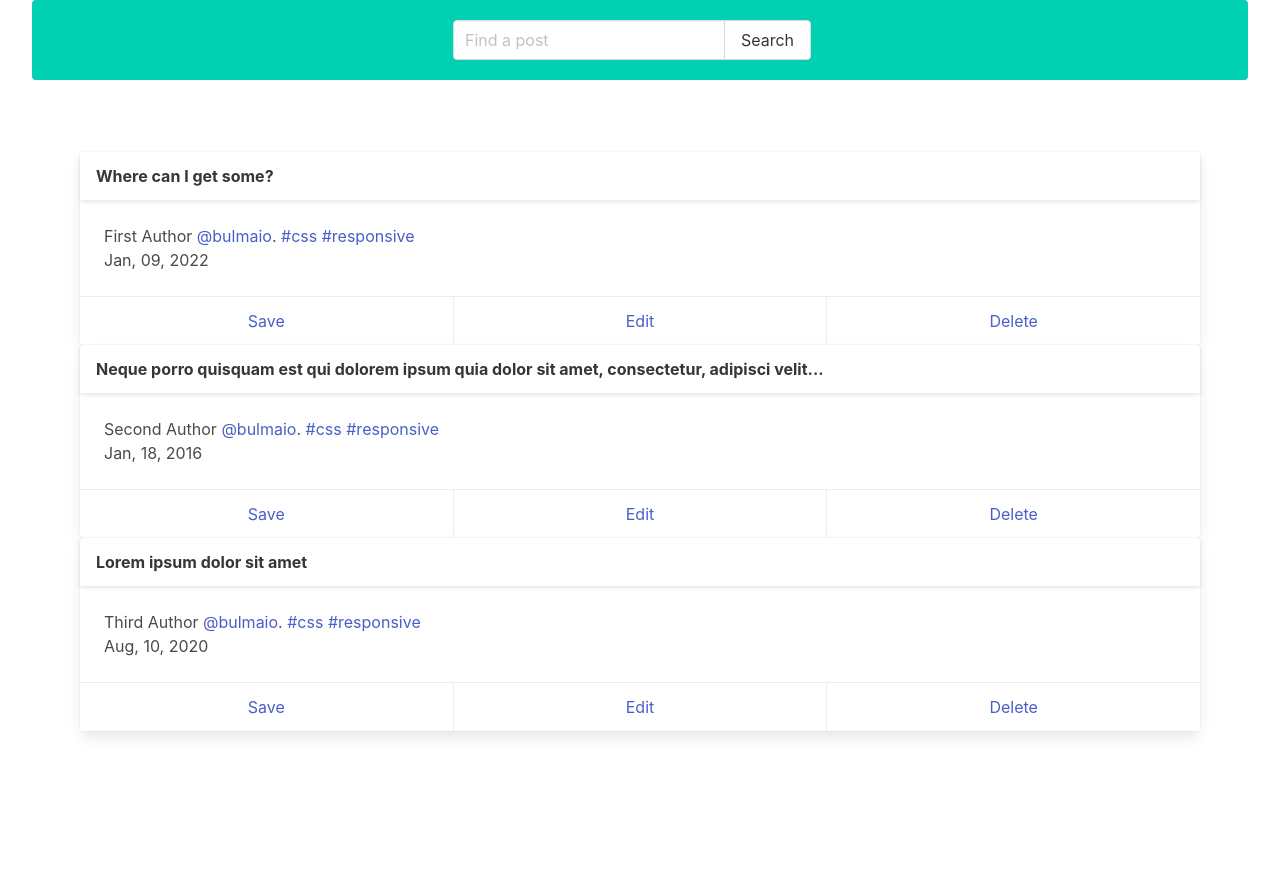
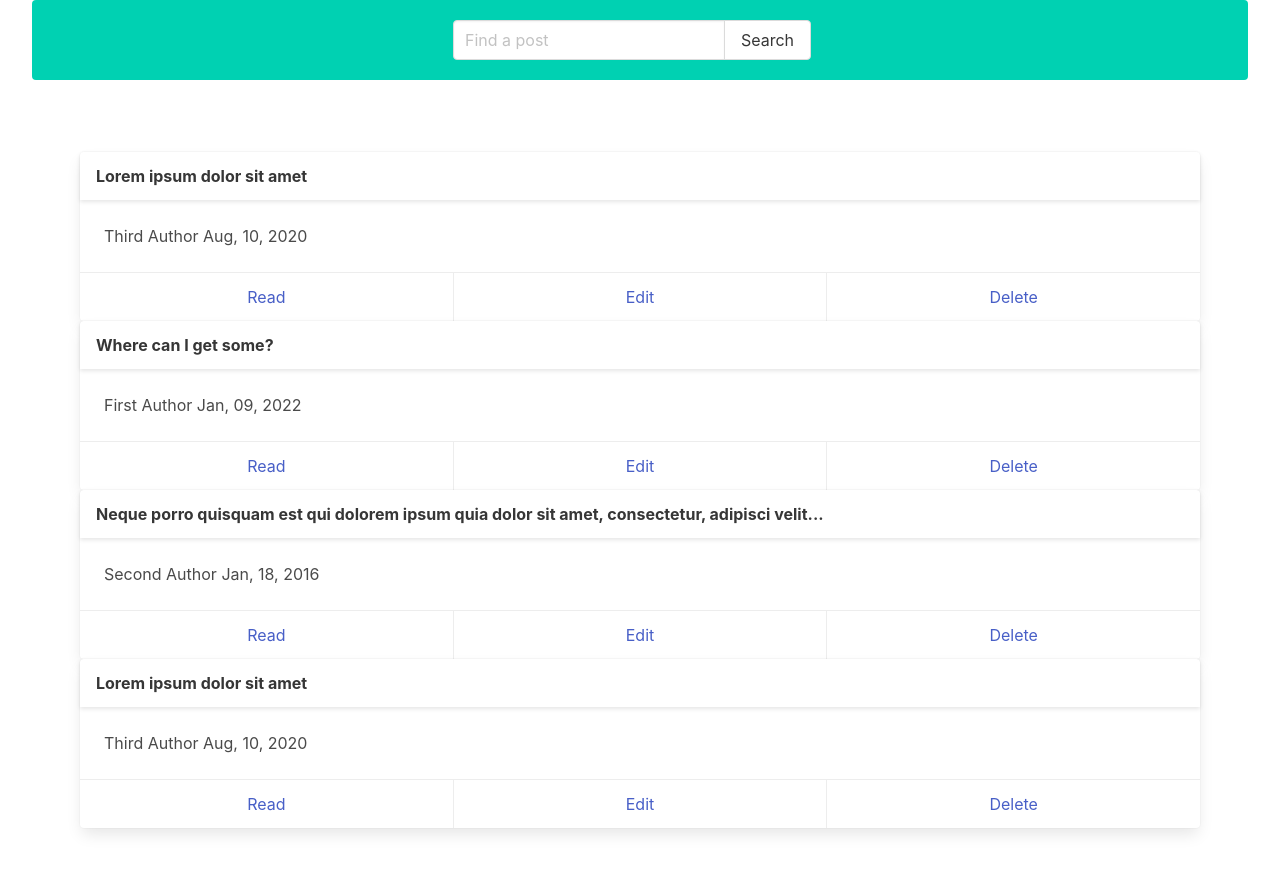
Before and after one commit to Naglisimo/vue-post, a Vue app: page / in a window 1280 px wide. Shown: the top 872 px of the page. Before the commit the page ends 800 px from the top, so only its background shows below. Built offline with nearby package versions, Linux system fonts and the light colour scheme; data requests are answered from the project's data file.

Commit message:
added some mixins, confirm modal popup before deleting and something more, can't remember

```diff
--- a/db.json
+++ b/db.json
@@ -18,21 +18,28 @@
   ],
   "posts": [
     {
-      "id": 1,
+      "id": 6,
+      "title": "Lorem ipsum dolor sit amet",
+      "body": "Lorem ipsum dolor sit amet, consectetur adipiscing elit. Curabitur at velit eget ante varius porta id quis erat. Maecenas ut diam quam. Nam lectus nunc, pharetra et mauris eu, sagittis dignissim ligula. Vestibulum ante ipsum primis in faucibus orci luctus et ultrices posuere cubilia curae; Pellentesque faucibus est diam, id.",
+      "author": "Third Author",
+      "created_at": "Aug, 10, 2020"
+    },
+    {
+      "id": 7,
       "title": "Where can I get some?",
       "body": "There are many variations of passages of Lorem Ipsum available, but the majority have suffered alteration in some form, by injected humour, or randomised words which don't look even slightly believable. If you are going to use a passage of Lorem Ipsum, you need to be sure there isn't anything embarrassing hidden in the middle of text. All the Lorem Ipsum generators on the Internet tend to repeat predefined chunks as necessary, making this the first true generator on the Internet. It uses a dictionary of over 200 Latin words, combined with a handful of model sentence structures, to generate Lorem Ipsum which looks reasonable. The generated Lorem Ipsum is therefore always free from repetition, injected humour, or non-characteristic words etc.",
       "author": "First Author",
       "created_at": "Jan, 09, 2022"
     },
     {
-      "id": 2,
+      "id": 8,
       "title": "Neque porro quisquam est qui dolorem ipsum quia dolor sit amet, consectetur, adipisci velit...",
       "body": "Lorem ipsum dolor sit amet, consectetur adipiscing elit. Donec eu dictum diam, at commodo dui. Vestibulum tristique risus vitae lectus interdum accumsan. Nam vestibulum, massa nec blandit bibendum, mauris neque laoreet tortor, egestas ultricies risus mi in elit. Sed dignissim purus eleifend est gravida, vitae maximus neque consectetur. Nulla elit massa, vulputate eu posuere nec, vehicula at dolor. Mauris vel eleifend dolor, vel semper tellus. Maecenas faucibus neque gravida, vehicula quam non, cursus augue. In feugiat pellentesque turpis a vulputate. Nam faucibus dignissim turpis sed egestas. Sed posuere, nisl eu accumsan efficitur, purus ligula imperdiet elit, vitae commodo tellus purus molestie mauris. Nam gravida sem blandit egestas blandit. Nullam facilisis vitae risus non laoreet. Quisque fermentum dapibus libero, at mattis ante pharetra posuere. In sed justo eleifend nunc euismod posuere.",
       "author": "Second Author",
       "created_at": "Jan, 18, 2016"
     },
     {
-      "id": 3,
+      "id": 9,
       "title": "Lorem ipsum dolor sit amet",
       "body": "Lorem ipsum dolor sit amet, consectetur adipiscing elit. Curabitur at velit eget ante varius porta id quis erat. Maecenas ut diam quam. Nam lectus nunc, pharetra et mauris eu, sagittis dignissim ligula. Vestibulum ante ipsum primis in faucibus orci luctus et ultrices posuere cubilia curae; Pellentesque faucibus est diam, id.",
       "author": "Third Author",
--- /dev/null
+++ b/src/components/ModalConfirm.vue
@@ -0,0 +1,27 @@
+<template>
+  <div class="modal">
+    <div class="modal-background"></div>
+    <div class="modal-content">
+      <!-- Any other Bulma elements you want -->
+      <h1>here is my text and what I think about this project {{ id }}</h1>
+      <button @click="deletePost(id)">Delete</button>
+      <button @click="$emit('closeModal')">Cancel</button>
+    </div>
+    <button class="modal-close is-large" aria-label="close" @click="$emit('closeModal', false)"></button>
+  </div>
+</template>
+
+<script>
+import { deletePostMixin } from '../mixins/fetchPostMixin'
+
+  export default {
+    props: {
+      id: Number
+    },
+    mixins: [deletePostMixin],
+  }
+</script>
+
+<style lang="scss" scoped>
+
+</style>
--- a/src/components/PostSummary.vue
+++ b/src/components/PostSummary.vue
@@ -1,4 +1,5 @@
 <template>
+<div>
 <div class="card">
   <header class="card-header">
     <p class="card-header-title">
@@ -13,31 +14,24 @@
   <div class="card-content">
     <div class="content">
       <slot name="author"></slot>
-      <a href="#">@bulmaio</a>. <a href="#">#css</a> <a href="#">#responsive</a>
-      <br>
       <time datetime="2016-1-1">
         <slot name="time"></slot>
       </time>
     </div>
   </div>
   <footer class="card-footer">
-    <a href="#" class="card-footer-item">Save</a>
-    <a href="#" class="card-footer-item">Edit</a>
-    <a href="#" class="card-footer-item">Delete</a>
+    <a href="#" class="card-footer-item">Read</a>
+    <a href="#" class="card-footer-item" @click="$emit('openModal', id)">Edit</a>
+    <a href="#" class="card-footer-item" @click="$emit('openConfirmModal', id)">Delete</a>
   </footer>
+</div>
 </div>
 </template>
 
 <script>
+
+
 export default {
-  data () {
-    return {
-      data: 'labas'
-    }
-  }
+  props: [ 'id' ]
 }
 </script>
-
-<style scoped>
-
-</style>
--- /dev/null
+++ b/src/mixins/fetchPostMixin.js
@@ -0,0 +1,38 @@
+import EventService from "@/services/EventService"
+
+// export let fetchPostsMixin = {
+
+//   created () {
+//     console.log('this is mixin')
+//     EventService.fetchEvents()
+//       .then(res => { this.posts = res.data })
+//       .catch(err => console.log(err))
+//   }
+// }
+
+export const fetchPostsMixin = {
+  methods: {
+    fetchMethod () {
+      EventService.fetchEvents()
+        .then(res => { this.posts = res.data })
+        .catch(err => console.log(err))
+    }
+  }
+}
+
+export const deletePostMixin = {
+  // data () {
+  //   return {
+  //     isModalOpen: false,
+  //   }
+  // },
+  methods: {
+    deletePost (id) {
+      EventService.deleteEvent(id)
+        .then(() => {
+          console.log('deleted', this.isModalOpen)
+          // this.isModalOpen = false
+        })
+    }
+  }
+}
--- a/src/services/EventService.js
+++ b/src/services/EventService.js
@@ -19,5 +19,8 @@ export default {
   },
   searchEvents (text) {
     return apiClient.get(`/posts?q=${text}`)
+  },
+  deleteEvent (id) {
+    return apiClient.delete(`/posts/${id}`)
   }
 }
--- a/src/view/PostsPage.vue
+++ b/src/view/PostsPage.vue
@@ -1,5 +1,10 @@
 <template>
 <div class="container is-fluid">
+  <ModalConfirm
+    :class="[ isModalOpen ? activeClass : '']"
+    :id="selectedID"
+    @closeModal="toggleModal(false)"
+    @deleteEvent="deleteEvent()"/>
       <div class="level-item notification is-primary">
       <div class="field has-addons">
         <p class="control">
@@ -11,10 +16,14 @@
           </button>
         </p>
       </div>
-    </div>
+    </div >
       <div class="section">
         <template v-if="posts.length">
-        <PostSummary v-for="post in posts" :key="post.id">
+        <PostSummary v-for="post in posts"
+        :id="post.id"
+        :key="post.id"
+        @openConfirmModal="toggleModal($event, true)"
+        >
           <template v-slot:title>
             {{post.title}}
           </template>
@@ -41,30 +50,47 @@
 import EventService from '../services/EventService'
 import PostSummary from '../components/PostSummary.vue'
 import NoPosts from '../components/NoPosts.vue'
+import ModalConfirm from '@/components/ModalConfirm.vue'
+import { fetchPostsMixin, deletePostMixin } from '../mixins/fetchPostMixin'
+
 
 export default {
   components: {
     PostSummary,
-    NoPosts
+    NoPosts,
+    ModalConfirm
   },
+  mixins: [fetchPostsMixin, deletePostMixin],
   data () {
     return {
       name: 'PostPage',
       posts: [],
-      searchInput: ''
+      searchInput: '',
+      activeClass: 'is-active',
+      selectedID: 0,
+      isModalOpen: false
     }
   },
   methods: {
     search () {
-      console.log(this.searchInput)
-      // const regex = new RegExp(this.searchInput)
-      // this.posts = this.posts.filter(post =>  regex.test(post.body) || regex.test(post.author) )
-    EventService.searchEvents(this.searchInput).then(res => { this.posts = res.data }).catch(err => console.log(err))
-    console.log(this.posts)
-    }
+      EventService.searchEvents(this.searchInput)
+      .then(res => { this.posts = res.data })
+      .catch(err => console.log(err))
+    },
+    // deleteEvent (id) {
+    //   console.log('deleting id', id)
+    //   // EventService.deleteEvent(id)
+    // },
+    toggleModal(event, boolean) {
+      this.selectedID = event
+      this.isModalOpen = boolean
+  }
   },
   created () {
-    EventService.fetchEvents().then(res => { this.posts = res.data }).catch(err => console.log(err))
+    this.fetchMethod()
+    // EventService.fetchEvents()
+    // .then(res => { this.posts = res.data })
+    // .catch(err => console.log(err))
   }
 }
 </script>
```
